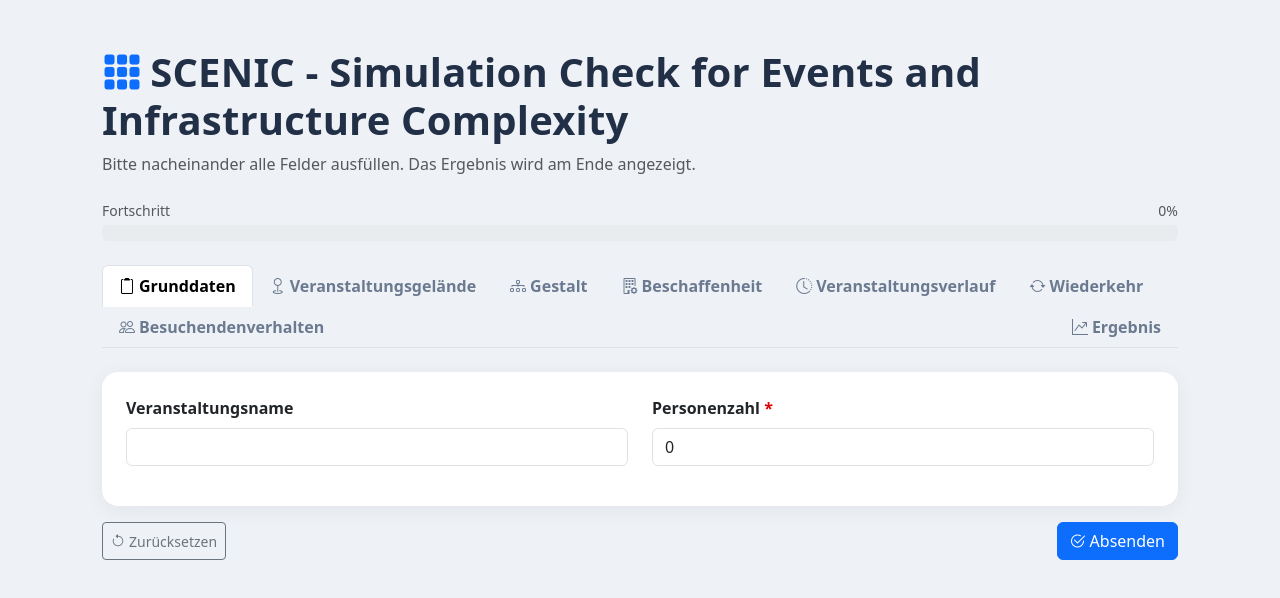
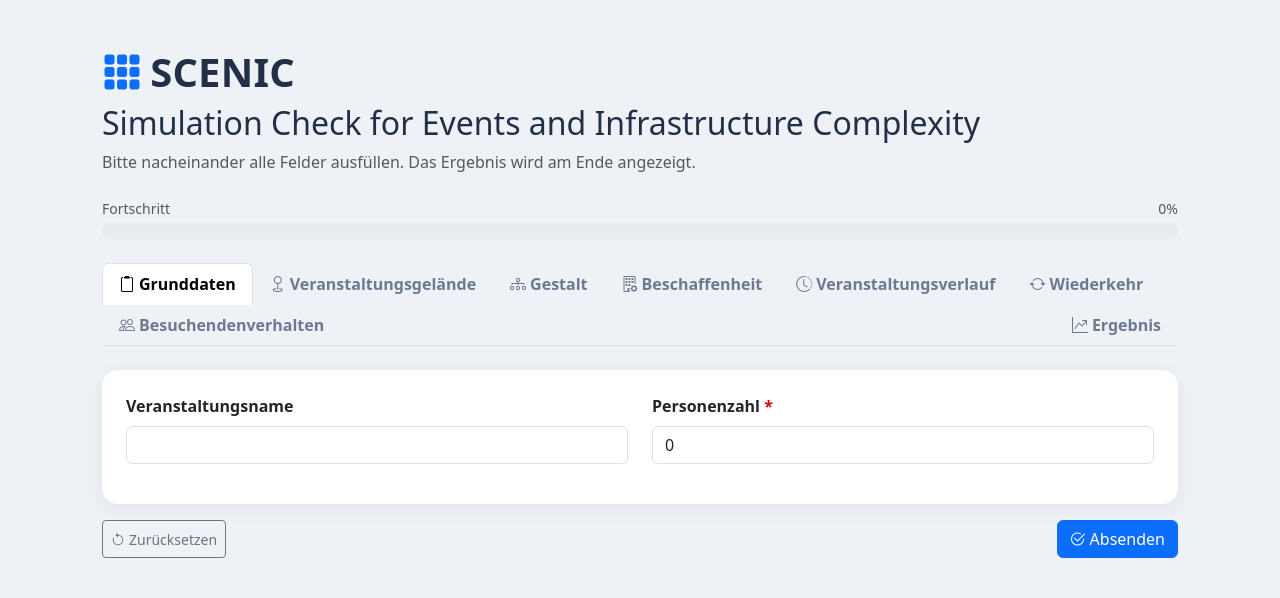
Before and after one commit to FGSV-AK1-9-3/matrix, a plain HTML site: page index.html in a window 1280 px wide. Drawn offline with nearby package versions, Linux system fonts and the light colour scheme.

Commit message:
Update header structure in index.html

```diff
--- a/index.html
+++ b/index.html
@@ -49,7 +49,8 @@
 <body>
 
 <div class="container py-5">
-  <h1 class="app-title mb-2"><i class="bi bi-grid-3x3-gap-fill me-2 text-primary"></i>SCENIC - Simulation Check for Events and Infrastructure Complexity</h1>
+  <h1 class="app-title mb-2"><i class="bi bi-grid-3x3-gap-fill me-2 text-primary"></i>SCENIC </h1>
+  <h2>Simulation Check for Events and Infrastructure Complexity</h2>
   <p class="text-muted mb-4">Bitte nacheinander alle Felder ausfüllen. Das Ergebnis wird am Ende angezeigt.</p>
 
   <!-- Fortschritt -->
```
